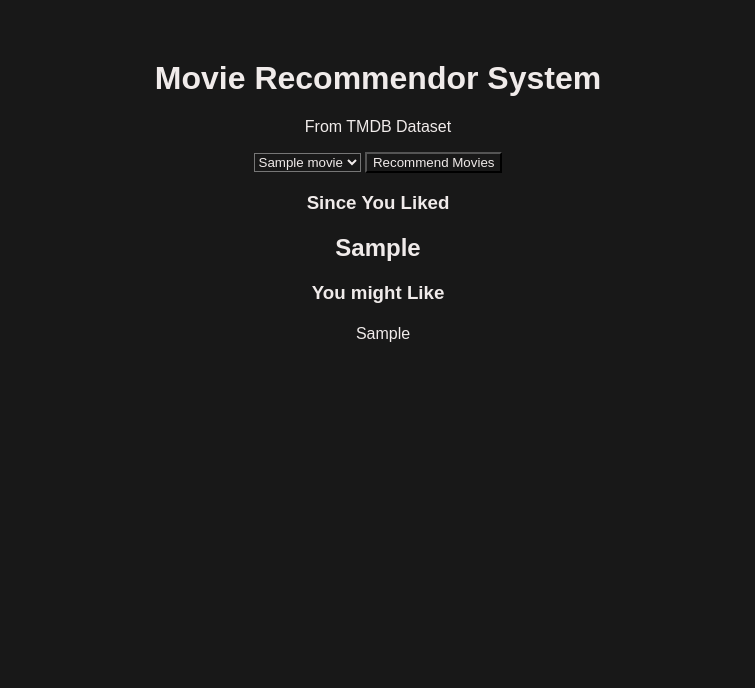
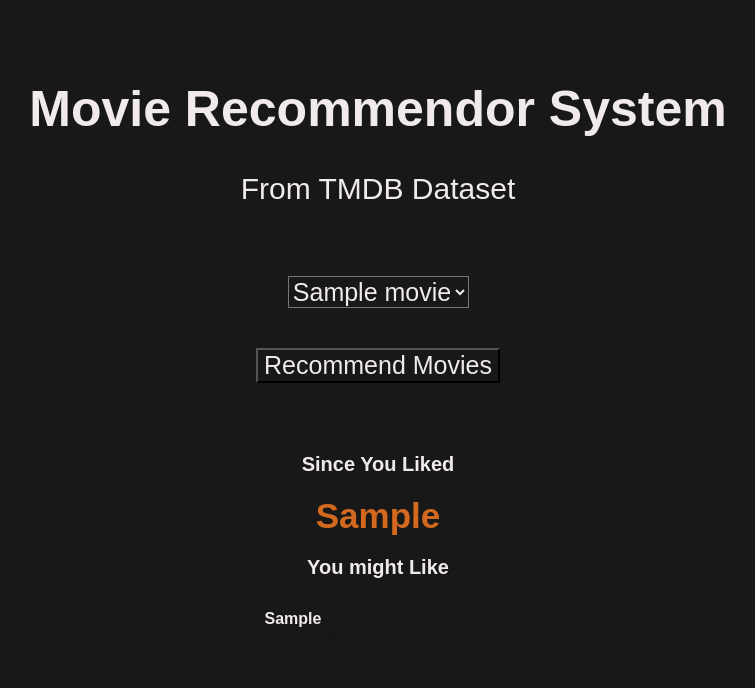
Before and after one commit to avianage/movie-recommender-system, a Flask app: template templates/index.html in a window 1280 px wide. Shown: the top 688 px of the page, without its empty margins (262-1017 px from the left). Run offline with Flask 3, Linux system fonts and the light colour scheme; the template is opened without the code that fills it: most values are stand-ins (such as "Sample title", 1, 10 or a date in 2020); parts of the project's set-up code (start-up, migrations or seed data) failed here and were passed over.

Commit message:
Added extra Divs, Improved CSS

```diff
--- a/static/styles.css
+++ b/static/styles.css
@@ -9,14 +9,47 @@
 }
 
 .hero {
-	margin-top: 60px;
-
+	margin-top: 80px;
 }
 
+h1 {
+	font-size: 50px;
+}
+
+p {
+	font-size: 30px;
+}
+
+a {
+	text-decoration: none;
+}
 
 
 form {
 	text-align: center;
+}
+
+select {
+	font-size: 25px;
+	text-align: center;
+	margin: 40px;
+}
+
+button {
+	font-size: 25px;
+}
+
+.display {
+	margin:20px;
+	padding: 30px;
+}
+
+.display h3{
+	font-size: 20px;
+}
+span {
+	font-size: 35px;
+	color:chocolate;
 }
 
 ul {
@@ -24,3 +57,25 @@ ul {
 	text-align: center;
 	transform: translate(-15px);
 }
+
+li {
+	font-size: 20px;
+}
+.grid-container {
+	display: flex;
+	justify-content: center;
+  }
+
+  .grid {
+	display: grid;
+	grid-template-columns: repeat(2, minmax(150px, 1fr));
+	grid-gap: 20px;
+	justify-items: center;
+  }
+
+  .grid-item {
+
+	padding: 10px;
+	border-radius: 5px;
+	box-shadow: 2px 2px 4px rgba(0,0,0,0.1);
+  }
--- a/templates/index.html
+++ b/templates/index.html
@@ -6,10 +6,8 @@
     <body>
         <div class="hero">
             <h1>Movie Recommendor System</h1>
-            <p>From TMDB Dataset</p>
-        </div>
+            <p><a href="https://www.kaggle.com/datasets/tmdb/tmdb-movie-metadata">From TMDB Dataset</a></p>
 
-        <div class = "form">
             <form method="POST">
                 <select name = "movie">
                     {% for movie in movies %}
@@ -19,22 +17,25 @@
                     </option>
                     {% endfor %}
                 </select>
+                <br>
                 <button type="submit">Recommend Movies</button>
             </form>
         </div>
 
         <div class="display">
             <h3>Since You Liked</h3>
-            <h2>{{selected_movie}}<h2>
+            <h2><span>{{selected_movie}}</span><h2>
             <h3>You might Like<h4>
+
+            {% if recommendations %}
+            <div class="grid-container">
+                <div class="grid">
+                    {% for recommended_movie in recommendations %}
+                    <div class="grid-item">{{ recommended_movie }}</div>
+                    {% endfor %}
+                </div>
+            </div>
+        {% endif%}
         </div>
-
-        {% if recommendations %}
-        <ul>
-            {% for recommended_movie in recommendations %}
-            <li>{{ recommended_movie }}</li>
-            {% endfor%}
-        </ul>
-        {% endif%}
     </body>
 </html>
```
